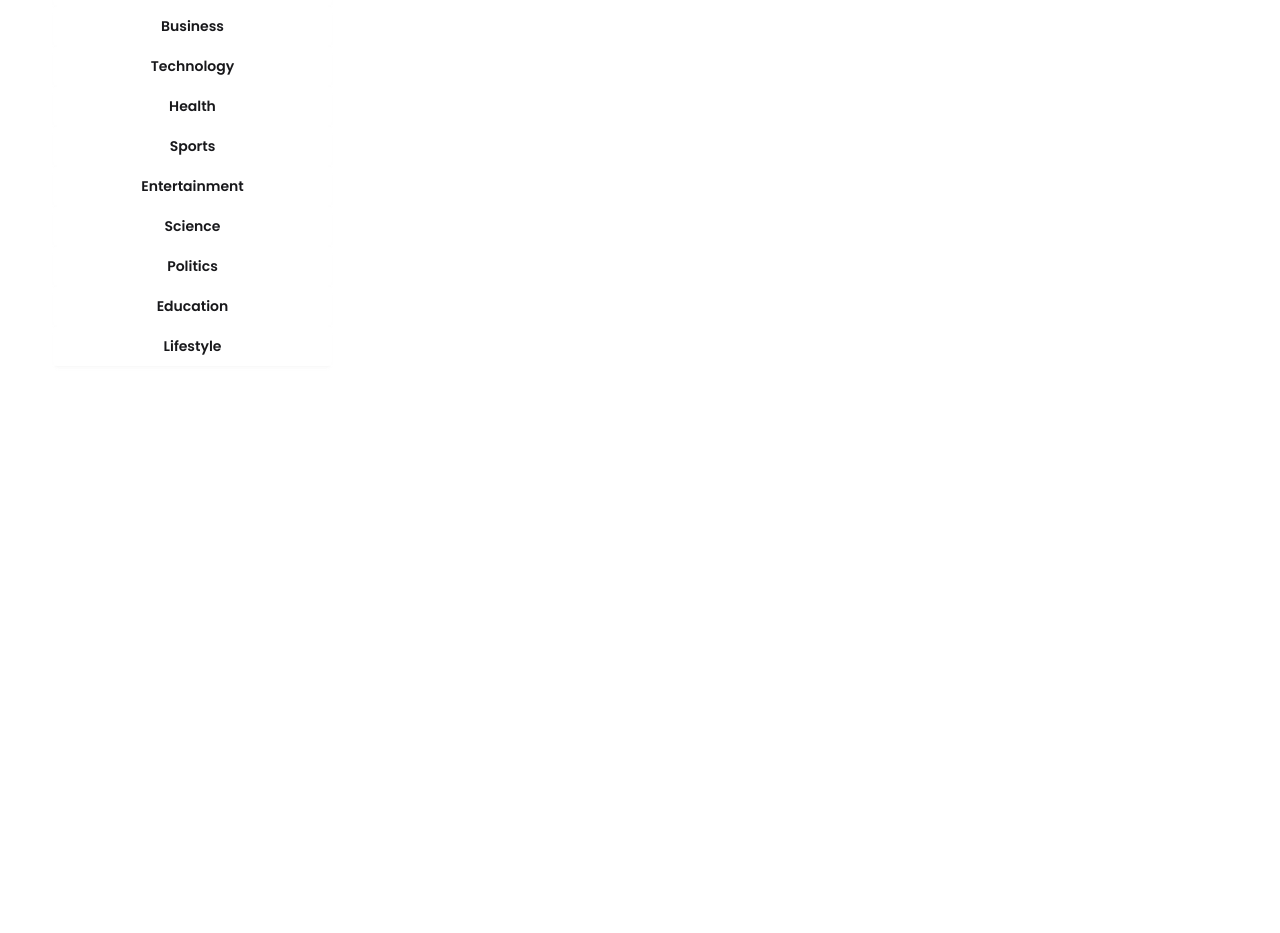
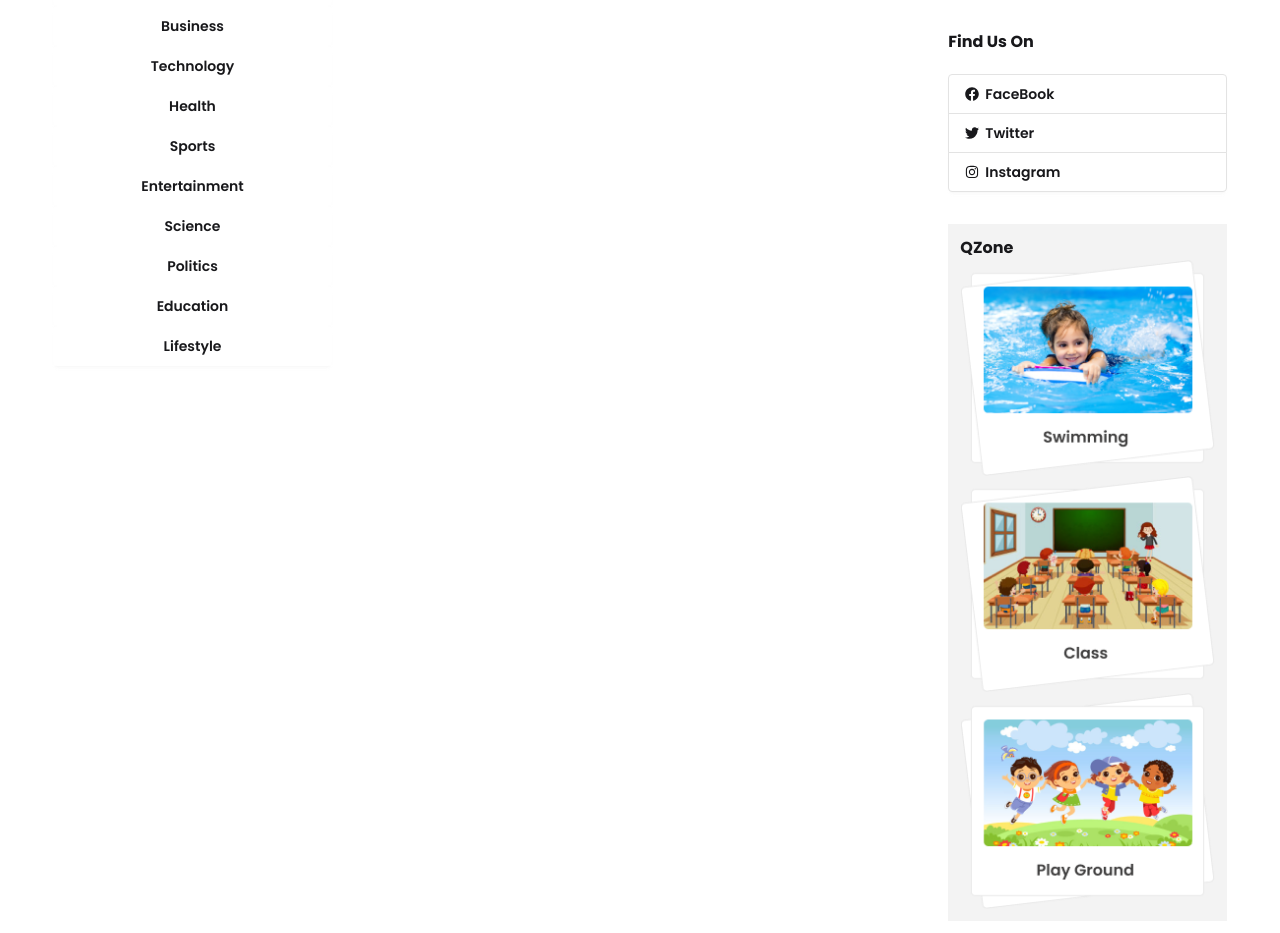
Before and after one commit to areful75/bangla-news, a React (Vite) app: page / in a window 1280 px wide. Shown: the part 373-1306 px from the top of the page. Before the commit the page ends 800 px from the top, so only its background shows below. Built offline with nearby package versions, Linux system fonts and the light colour scheme.

Commit message:
added qzone design

```diff
--- /dev/null
+++ b/src/components/HomeLayout/FindUsOn.jsx
@@ -0,0 +1,19 @@
+import React from 'react';
+import { FaFacebook, FaInstagram, FaTwitter } from 'react-icons/fa';
+
+const FindUsOn = () => {
+    return (
+        <div>
+            <h2 className='font-bold mb-5 mb-5'>Find Us On </h2>
+            <div>
+                <div className="join join-vertical w-full">
+                    <button className="btn justify-start bg-base-100 join-item"><FaFacebook></FaFacebook>FaceBook</button>
+                    <button className="btn justify-start bg-base-100 join-item"><FaTwitter></FaTwitter>Twitter</button>
+                    <button className="btn justify-start bg-base-100 join-item"><FaInstagram></FaInstagram>Instagram</button>
+                </div>
+            </div>
+        </div>
+    );
+};
+
+export default FindUsOn;
--- a/src/components/HomeLayout/RightAside.jsx
+++ b/src/components/HomeLayout/RightAside.jsx
@@ -1,10 +1,14 @@
 import React from 'react';
 import SocialLogin from './SocialLogin';
+import FindUsOn from './FindUsOn';
+import Qzone from '../Qzone';
 
 const RightAside = () => {
     return (
-        <div>
+        <div className='space-y-8'>
            <SocialLogin></SocialLogin>
+           <FindUsOn></FindUsOn>
+           <Qzone></Qzone>
         </div>
     );
 };
--- /dev/null
+++ b/src/components/Qzone.jsx
@@ -0,0 +1,18 @@
+import React from 'react';
+import swimmingImage from "../assets/swimming.png"
+import classImage from "../assets/class.png"
+import playImage from "../assets/playground.png"
+const Qzone = () => {
+    return (
+        <div className='bg-base-200 p-3'>
+            <h2 className='font-bold'>QZone</h2>
+            <div className='flex flex-col'>
+                <img src={swimmingImage} alt="" />
+                <img src={classImage} alt="" />
+                <img src={playImage} alt="" />
+            </div>
+        </div>
+    );
+};
+
+export default Qzone;
```
